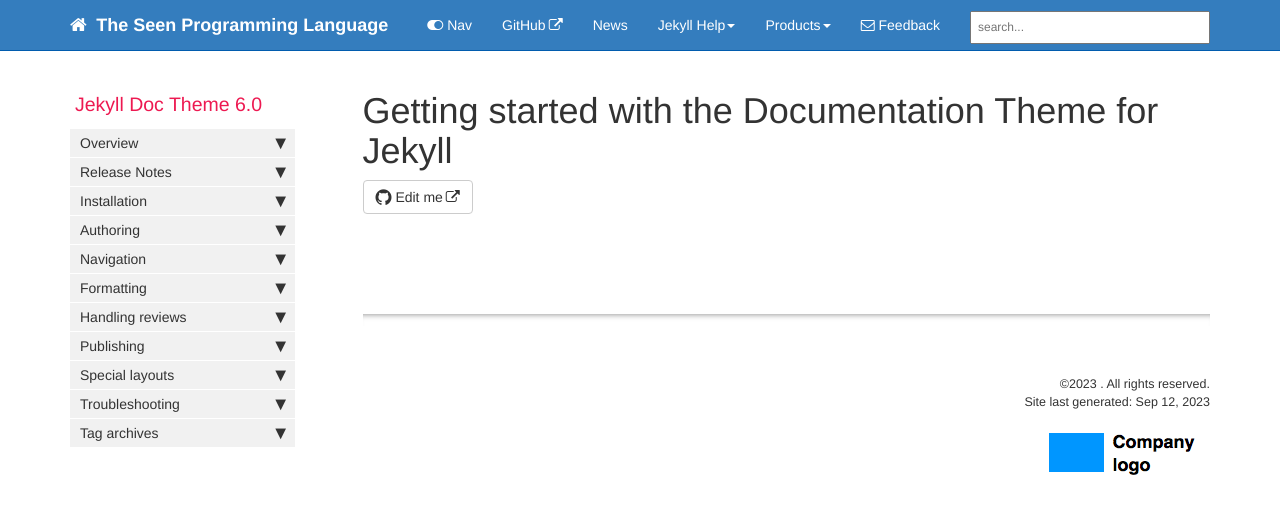
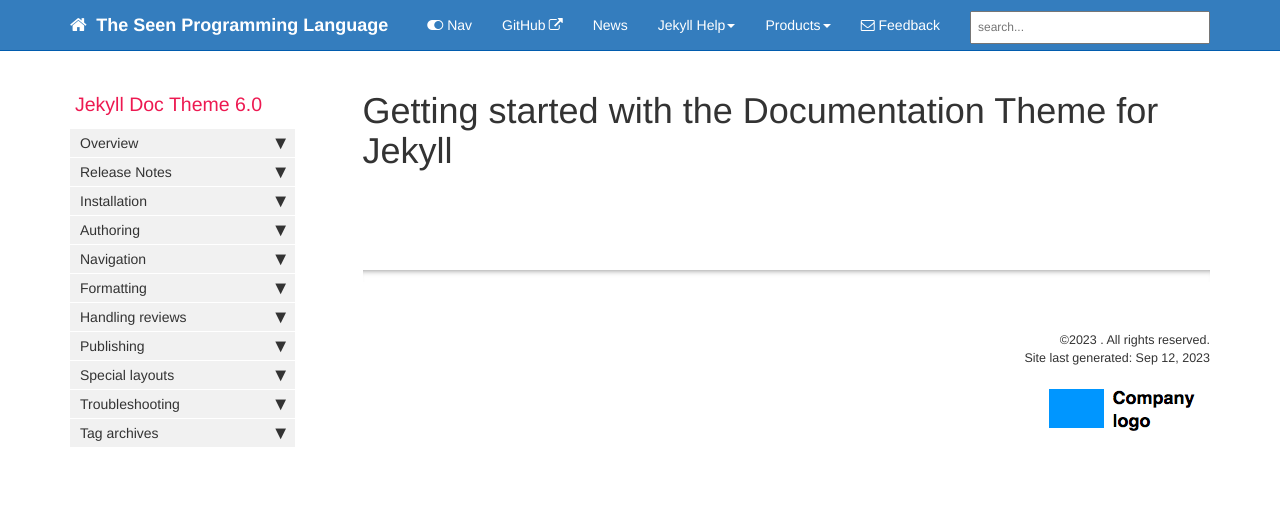
Before and after one commit to abukhadra/seen-site-en, a Jekyll site: the page built from docs/index.md, in a window 1280 px wide. Shown: the top 514 px of the page. Built offline with Jekyll 4.4.1, drawn with Linux system fonts in a browser that asks for light colours; comment, search, counter and statistics services are not loaded.

Commit message:
updated github references

```diff
--- a/docs/_layouts/page.html
+++ b/docs/_layouts/page.html
@@ -39,11 +39,11 @@ layout: default
     {% endunless %}
 
 
-    {% if site.github_editme_path %}
+    <!-- {% if site.github_editme_path %}
 
     <a target="_blank" rel="noopener" href="https://github.com/{{site.github_editme_path}}{{page.path}}" class="btn btn-default githubEditButton" role="button"><i class="fa fa-github fa-lg"></i> Edit me</a>
 
-    {% endif %}
+    {% endif %} -->
 
    {{content}}
 
```
Also changed, not shown: 1 other file.
